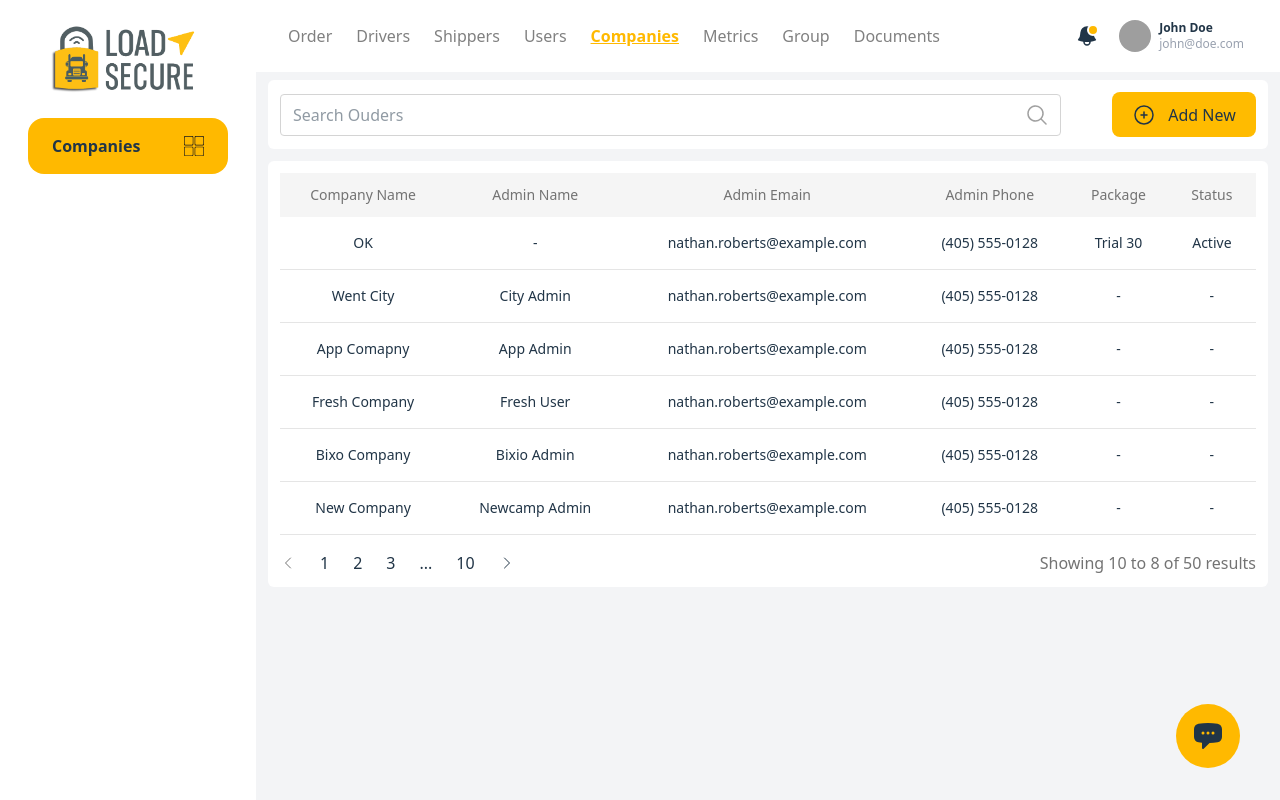
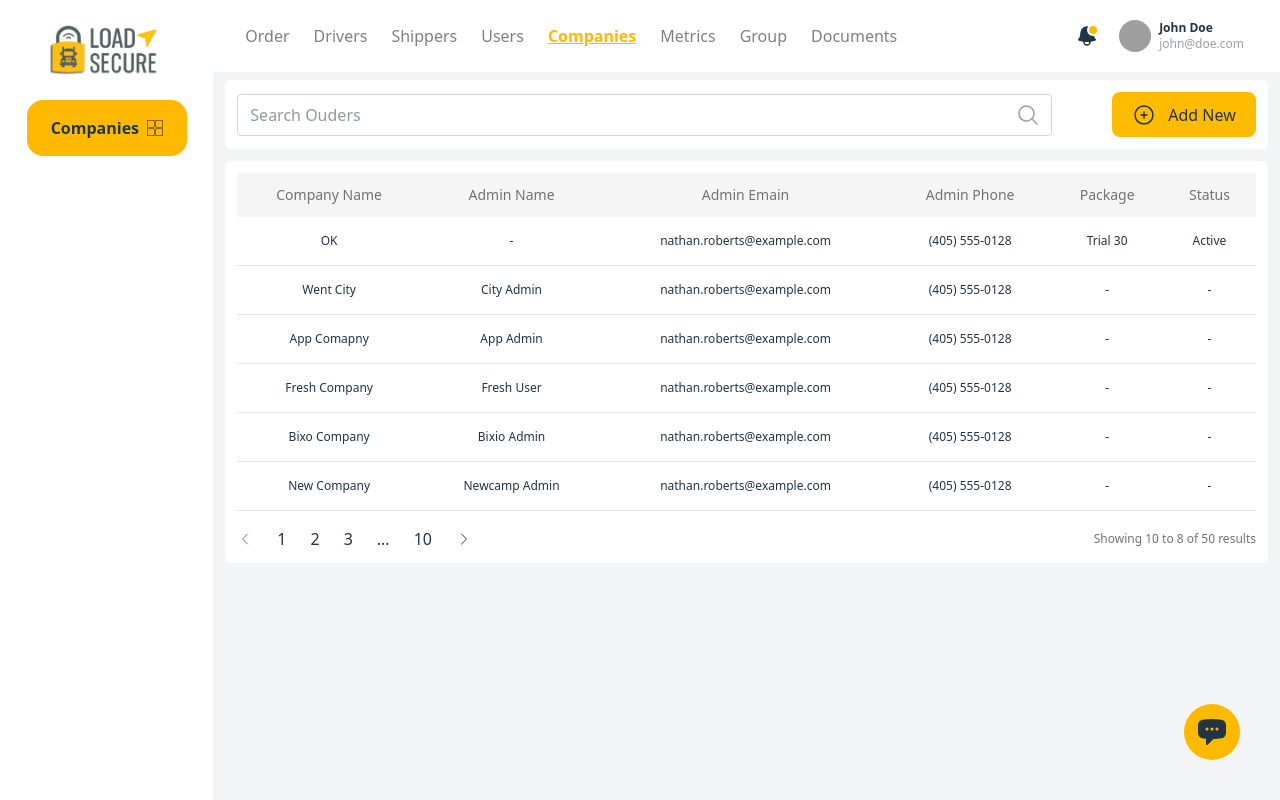
Before and after one commit to Daniyal12222/load-secure, a React (Vite) app: page /companies in a window 1280 px wide. Built offline with nearby package versions, Linux system fonts and the light colour scheme; grey boxes are pictures that could not be loaded.

Commit message:
dark mod

```diff
--- a/src/companies.jsx
+++ b/src/companies.jsx
@@ -9,13 +9,13 @@ function Companies() {
   return (
     <div className="w-full h-[100vh] relative flex bg-gray-100">
       <CompSide />
-      <div className=" w-full md:w-4/5 flex flex-col h-[100vh] overflow-y-auto orders">
+      <div className=" w-full md:w-5/6  flex flex-col h-[100vh] overflow-y-auto orders">
         <Navbar /> {/* Add your navigation bar here */}
         {/* search bar */}
-        <div className="w-full   px-3 bg-gray-100   py-2">
-          <div className="p-3 flex justify-between items-center bg-white rounded-md">
+        <div className="w-full dark:bg-[#2d353a]  px-3 bg-gray-100   py-2">
+          <div className="p-3 dark:bg-[#363f42] flex justify-between items-center bg-white rounded-md">
             <label htmlFor="search" className="w-4/5 relative">
-              <p className=" absolute right-3 text-neutral-400 top-1/2 transform -translate-y-1/2">
+              <p className=" absolute right-3 dark:!text-white text-neutral-400 top-1/2 transform -translate-y-1/2">
                 <svg
                   xmlns="http://www.w3.org/2000/svg"
                   viewBox="0 0 24 24"
@@ -33,7 +33,7 @@ function Companies() {
                 type="text"
                 id="search"
                 placeholder="Search Ouders"
-                className=" w-full px-3 py-2 rounded focus:outline-none border border-neutral-300"
+                className=" w-full px-3 py-2 rounded focus:outline-none border dark:placeholder:text-white dark:placeholder:text-xs border-neutral-300"
               />
             </label>
             <button
@@ -59,9 +59,9 @@ function Companies() {
               Add New
             </button>
           </div>
-          <div className="w-full flex justify-center items-center relative  mt-3">
-            <div className="w-16 h-16 bg-amber-400 rounded-full fixed right-10 bottom-8 flex justify-center items-center cursor-pointer">
-              <p>
+          <div className="w-full  flex justify-center items-center relative  mt-3">
+            <div className="w-14 h-14 bg-amber-400 rounded-full fixed right-10 bottom-10 flex justify-center items-center cursor-pointer">
+              <p className="dark:!text-white">
                 <svg
                   xmlns="http://www.w3.org/2000/svg"
                   viewBox="0 0 24 24"
@@ -76,26 +76,26 @@ function Companies() {
                 </svg>
               </p>
             </div>
-            <div className="w-full px-3 bg-white py-3 rounded-md overflow-x-auto">
-              <table className="w-full bg-white rounded-md  ">
+            <div className="w-full px-3 dark:bg-[#363f42] bg-white py-3 rounded-md overflow-x-auto">
+              <table className="w-full dark:bg-[#363f42] dark:text-white bg-white rounded-md  ">
                 <thead>
-                  <tr className="bg-neutral-100 px-2 py-2">
-                    <td className="text-sm text-center text-neutral-500 p-3">
+                  <tr className="bg-neutral-100 dark:bg-amber-400 px-2 py-2">
+                    <td className="text-sm text-center dark:!text-black text-neutral-500 p-3">
                       Company Name
                     </td>
-                    <td className="text-sm text-center text-neutral-500 p-3">
+                    <td className="text-sm text-center dark:!text-black text-neutral-500 p-3">
                       Admin Name
                     </td>
-                    <td className="text-sm text-center text-neutral-500 p-3">
+                    <td className="text-sm text-center dark:!text-black text-neutral-500 p-3">
                       Admin Emain
                     </td>
-                    <td className="text-sm text-center text-neutral-500 p-3">
+                    <td className="text-sm text-center dark:!text-black text-neutral-500 p-3">
                       Admin Phone
                     </td>
-                    <td className="text-sm text-center text-neutral-500 p-3">
+                    <td className="text-sm text-center dark:!text-black text-neutral-500 p-3">
                       Package
                     </td>
-                    <td className="text-sm text-center text-neutral-500 p-3">
+                    <td className="text-sm text-center dark:!text-black text-neutral-500 p-3">
                       Status
                     </td>
                   </tr>
@@ -103,59 +103,59 @@ function Companies() {
                 <tbody>
                   {/* Add your data rows here */}
                   <tr className="border-b border-neutral-200">
-                    <td className="p-4 text-sm text-center">OK</td>
-                    <td className="p-4 text-sm text-center">-</td>
-                    <td className="p-4 text-sm text-center">nathan.roberts@example.com</td>
-                    <td className="p-4 text-sm text-center">(405) 555-0128</td>
-                    <td className="p-4 text-sm text-center">Trial 30</td>
-                    <td className="p-4 text-sm text-center">Active</td>
+                    <td className="p-4  text-xs text-center">OK</td>
+                    <td className="p-4  text-xs text-center">-</td>
+                    <td className="p-4  text-xs text-center">nathan.roberts@example.com</td>
+                    <td className="p-4  text-xs text-center">(405) 555-0128</td>
+                    <td className="p-4  text-xs text-center">Trial 30</td>
+                    <td className="p-4  text-xs text-center">Active</td>
                   </tr>
                   <tr className="border-b border-neutral-200">
-                    <td className="p-4 text-sm text-center">Went City</td>
-                    <td className="p-4 text-sm text-center">City Admin</td>
-                    <td className="p-4 text-sm text-center">nathan.roberts@example.com</td>
-                    <td className="p-4 text-sm text-center">(405) 555-0128</td>
-                    <td className="p-4 text-sm text-center">-</td>
-                    <td className="p-4 text-sm text-center">-</td>
+                    <td className="p-4 text-xs text-center">Went City</td>
+                    <td className="p-4 text-xs text-center">City Admin</td>
+                    <td className="p-4 text-xs text-center">nathan.roberts@example.com</td>
+                    <td className="p-4 text-xs text-center">(405) 555-0128</td>
+                    <td className="p-4 text-xs text-center">-</td>
+                    <td className="p-4 text-xs text-center">-</td>
                   </tr>
                   <tr className="border-b border-neutral-200">
-                    <td className="p-4 text-sm text-center">App Comapny</td>
-                    <td className="p-4 text-sm text-center">App Admin</td>
-                    <td className="p-4 text-sm text-center">nathan.roberts@example.com</td>
-                    <td className="p-4 text-sm text-center">(405) 555-0128</td>
-                    <td className="p-4 text-sm text-center">-</td>
-                    <td className="p-4 text-sm text-center">-</td>
+                    <td className="p-4 text-xs text-center">App Comapny</td>
+                    <td className="p-4 text-xs text-center">App Admin</td>
+                    <td className="p-4 text-xs text-center">nathan.roberts@example.com</td>
+                    <td className="p-4 text-xs text-center">(405) 555-0128</td>
+                    <td className="p-4 text-xs text-center">-</td>
+                    <td className="p-4 text-xs text-center">-</td>
                   </tr>
                   <tr className="border-b border-neutral-200">
-                    <td className="p-4 text-sm text-center">Fresh Company</td>
-                    <td className="p-4 text-sm text-center">Fresh User</td>
-                    <td className="p-4 text-sm text-center">nathan.roberts@example.com</td>
-                    <td className="p-4 text-sm text-center">(405) 555-0128</td>
-                    <td className="p-4 text-sm text-center">-</td>
-                    <td className="p-4 text-sm text-center">-</td>
+                    <td className="p-4 text-xs text-center">Fresh Company</td>
+                    <td className="p-4 text-xs text-center">Fresh User</td>
+                    <td className="p-4 text-xs text-center">nathan.roberts@example.com</td>
+                    <td className="p-4 text-xs text-center">(405) 555-0128</td>
+                    <td className="p-4 text-xs text-center">-</td>
+                    <td className="p-4 text-xs text-center">-</td>
                   </tr>
                   <tr className="border-b border-neutral-200">
-                    <td className="p-4 text-sm text-center">Bixo Company</td>
-                    <td className="p-4 text-sm text-center">Bixio Admin</td>
-                    <td className="p-4 text-sm text-center">nathan.roberts@example.com</td>
-                    <td className="p-4 text-sm text-center">(405) 555-0128</td>
-                    <td className="p-4 text-sm text-center">-</td>
-                    <td className="p-4 text-sm text-center">-</td>
+                    <td className="p-4 text-xs text-center">Bixo Company</td>
+                    <td className="p-4 text-xs text-center">Bixio Admin</td>
+                    <td className="p-4 text-xs text-center">nathan.roberts@example.com</td>
+                    <td className="p-4 text-xs text-center">(405) 555-0128</td>
+                    <td className="p-4 text-xs text-center">-</td>
+                    <td className="p-4 text-xs text-center">-</td>
                   </tr>
                   <tr className="border-b border-neutral-200">
-                    <td className="p-4 text-sm text-center">New Company</td>
-                    <td className="p-4 text-sm text-center">Newcamp Admin</td>
-                    <td className="p-4 text-sm text-center">nathan.roberts@example.com</td>
-                    <td className="p-4 text-sm text-center">(405) 555-0128</td>
-                    <td className="p-4 text-sm text-center">-</td>
-                    <td className="p-4 text-sm text-center">-</td>
+                    <td className="p-4 text-xs text-center">New Company</td>
+                    <td className="p-4 text-xs text-center">Newcamp Admin</td>
+                    <td className="p-4 text-xs text-center">nathan.roberts@example.com</td>
+                    <td className="p-4 text-xs text-center">(405) 555-0128</td>
+                    <td className="p-4 text-xs text-center">-</td>
+                    <td className="p-4 text-xs text-center">-</td>
                   </tr>
 
                   {/* Add more data rows as needed */}
                 </tbody>
               </table>
               <div className="w-full flex justify-between items-center mt-4">
-                <div className="flex gap-6 items-center">
+                <div className="flex dark:text-white gap-6 items-center">
                   <p className="text-neutral-500">
                     <svg
                       xmlns="http://www.w3.org/2000/svg"
@@ -195,7 +195,7 @@ function Companies() {
                   </p>
                 </div>
                 <div>
-                  <p className="text-neutral-500">
+                  <p className="text-neutral-500 dark:!text-white text-xs">
                     Showing 10 to 8 of 50 results
                   </p>
                 </div>
--- a/src/driver.jsx
+++ b/src/driver.jsx
@@ -58,8 +58,8 @@ function Driver() {
             </button>
           </div>
           <div className="w-full flex justify-center items-center relative  mt-3">
-            <div className="w-16 h-16 bg-amber-400 rounded-full fixed right-10 bottom-10 flex justify-center items-center cursor-pointer">
-              <p>
+            <div className="w-14 h-14 bg-amber-400 rounded-full fixed right-10 bottom-10 flex justify-center items-center cursor-pointer">
+              <p className="dark:text-white">
                 <svg
                   xmlns="http://www.w3.org/2000/svg"
                   viewBox="0 0 24 24"
@@ -192,7 +192,7 @@ function Driver() {
                   </p>
                 </div>
                 <div>
-                  <p className="text-neutral-500 text-xs dark:text-white">
+                  <p className="text-neutral-500  text-xs dark:text-white">
                     Showing 10 to 8 of 50 results
                   </p>
                 </div>
--- a/src/shipper.jsx
+++ b/src/shipper.jsx
@@ -159,7 +159,7 @@ function Shipper() {
                 </tbody>
               </table>
               <div className="w-full flex justify-between items-center mt-4">
-                <div className="flex gap-6 items-center">
+                <div className="flex gap-6 dark:!text-white items-center">
                   <p className="text-neutral-500">
                     <svg
                       xmlns="http://www.w3.org/2000/svg"
@@ -199,7 +199,7 @@ function Shipper() {
                   </p>
                 </div>
                 <div>
-                  <p className="text-neutral-500">
+                  <p className="text-neutral-500 text-xs dark:!text-white">
                     Showing 10 to 8 of 50 results
                   </p>
                 </div>
```
Also changed, not shown: src/components/companies/copmSide.jsx (+4 -4 lines), src/components/orders/sidebar.jsx (+15 -15 lines), src/components/user/userSide.jsx (+8 -8 lines), src/user.jsx (+16 -16 lines).
